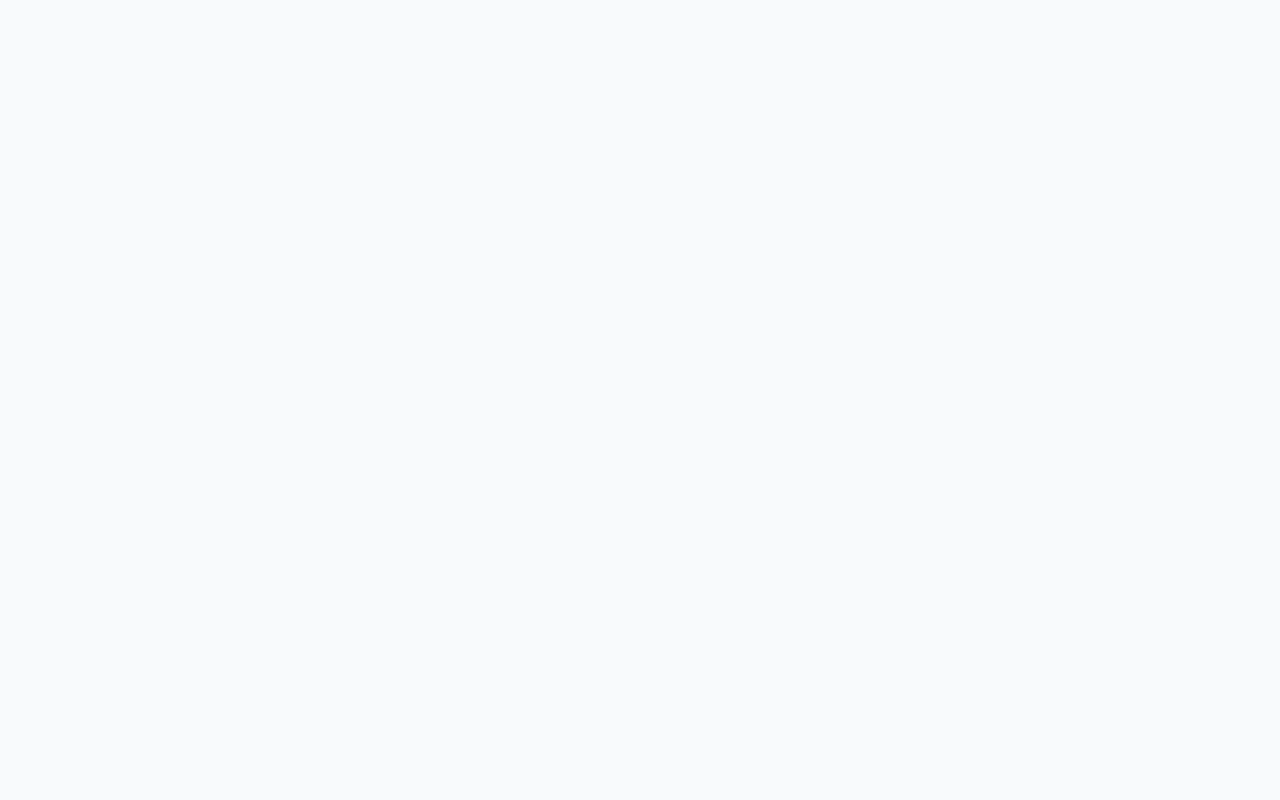
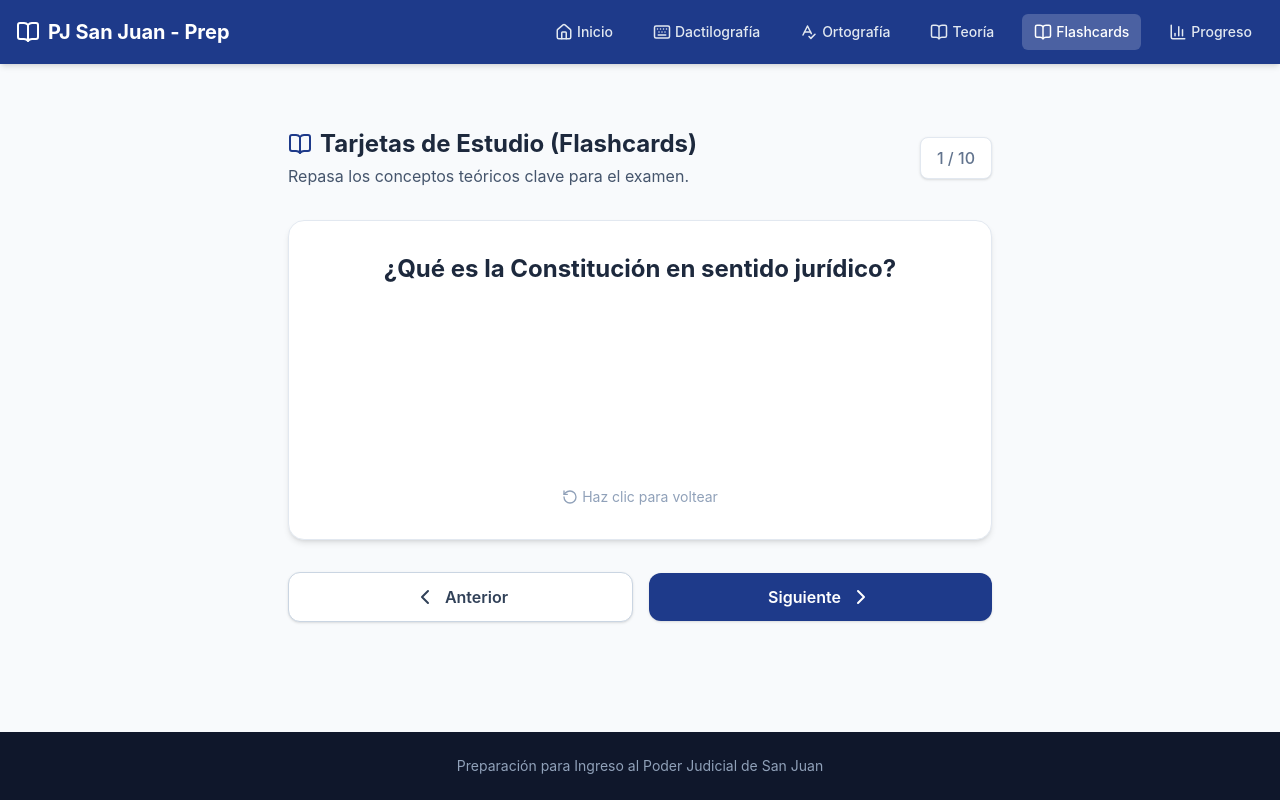
Before and after one commit to gabrielgarbi/poder-judicial-training, a React (Vite) app: page /flashcards in a window 1280 px wide. Before the commit this address had no page. Built offline with nearby package versions, Linux system fonts and the light colour scheme.

Commit message:
Add flashcards feature and fix encoding issues

```diff
--- a/src/App.tsx
+++ b/src/App.tsx
@@ -5,6 +5,7 @@ import { TypingTest } from './pages/TypingTest';
 import { SpellingTest } from './pages/SpellingTest';
 import { QuizTest } from './pages/QuizTest';
 import { Dashboard } from './pages/Dashboard';
+import { Flashcards } from './pages/Flashcards';
 
 function App() {
   return (
@@ -15,6 +16,7 @@ function App() {
           <Route path="typing" element={<TypingTest />} />
           <Route path="spelling" element={<SpellingTest />} />
           <Route path="quiz" element={<QuizTest />} />
+          <Route path="flashcards" element={<Flashcards />} />
           <Route path="dashboard" element={<Dashboard />} />
         </Route>
       </Routes>
--- a/src/components/Layout.tsx
+++ b/src/components/Layout.tsx
@@ -9,6 +9,7 @@ export function Layout() {
     { path: '/typing', label: 'Dactilografía', icon: Keyboard },
     { path: '/spelling', label: 'Ortografía', icon: SpellCheck },
     { path: '/quiz', label: 'Teoría', icon: BookOpen },
+    { path: '/flashcards', label: 'Flashcards', icon: BookOpen },
     { path: '/dashboard', label: 'Progreso', icon: BarChart3 },
   ];
 
--- a/src/data/questions.ts
+++ b/src/data/questions.ts
@@ -69,7 +69,7 @@ export const questions: Question[] = [
   },
   {
     id: 6,
-    question: "Según la Ley de Protección Integral a las Mujeres (Ley 26.485), ¿qué tipo de violencia causa daño emocional y disminución de la autoestima?",
+    question: "Según la Ley de Protección Integral a las Mujeres, ¿qué tipo de violencia causa daño emocional y disminución de la autoestima?",
     options: [
       "Violencia física.",
       "Violencia económica.",
@@ -102,5 +102,29 @@ export const questions: Question[] = [
     ],
     correctAnswerIndex: 1,
     explanation: "El equipo de salud adopta inicialmente la internación, pero el juez controla inmediatamente su legalidad."
+  },
+  {
+    id: 9,
+    question: "¿Qué es el interés superior del niño?",
+    options: [
+      "El derecho de los padres a decidir libremente la educación de sus hijos.",
+      "Un principio que obliga a que toda decisión que afecte a menores debe considerar primordialmente la máxima satisfacción de sus derechos.",
+      "La obligación del Estado de proveer subsidios a todas las familias.",
+      "Una doctrina que prioriza siempre el cuidado materno frente al paterno."
+    ],
+    correctAnswerIndex: 1,
+    explanation: "El interés superior del niño es un principio rector consagrado en la Convención sobre los Derechos del Niño que obliga a priorizar sus derechos en toda decisión que los afecte."
+  },
+  {
+    id: 10,
+    question: "¿Cuál es el objetivo principal del procedimiento de flagrancia?",
+    options: [
+      "Aumentar las penas de los delitos cometidos de noche.",
+      "Agilizar el juzgamiento de delitos cuando el autor es sorprendido en el momento de cometer el hecho o inmediatamente después.",
+      "Excusar de prisión a todos los delincuentes primarios.",
+      "Evitar la participación del Ministerio Público Fiscal en el proceso."
+    ],
+    correctAnswerIndex: 1,
+    explanation: "La flagrancia permite un proceso veloz (generalmente oral) cuando la prueba del delito es evidente por haberse sorprendido al autor in fraganti."
   }
 ];
--- /dev/null
+++ b/src/pages/Flashcards.tsx
@@ -0,0 +1,88 @@
+import { useState } from 'react';
+import { questions } from '../data/questions';
+import { BookOpen, ChevronLeft, ChevronRight, RotateCcw } from 'lucide-react';
+
+export function Flashcards() {
+  const [currentIndex, setCurrentIndex] = useState(0);
+  const [isFlipped, setIsFlipped] = useState(false);
+
+  const currentCard = questions[currentIndex];
+
+  const handleNext = () => {
+    setIsFlipped(false);
+    setTimeout(() => {
+      setCurrentIndex((prev) => (prev + 1) % questions.length);
+    }, 150);
+  };
+
+  const handlePrev = () => {
+    setIsFlipped(false);
+    setTimeout(() => {
+      setCurrentIndex((prev) => (prev - 1 + questions.length) % questions.length);
+    }, 150);
+  };
+
+  const flipCard = () => {
+    setIsFlipped(!isFlipped);
+  };
+
+  return (
+    <div className="max-w-3xl mx-auto p-4 md:p-8">
+      <div className="flex items-center justify-between mb-8">
+        <div>
+          <h2 className="text-2xl font-bold text-slate-800 flex items-center">
+            <BookOpen className="mr-2 text-primary" />
+            Tarjetas de Estudio (Flashcards)
+          </h2>
+          <p className="text-slate-600 mt-1">Repasa los conceptos teóricos clave para el examen.</p>
+        </div>
+        <div className="text-slate-500 font-medium bg-white px-4 py-2 rounded-lg shadow-sm border border-slate-200">
+          {currentIndex + 1} / {questions.length}
+        </div>
+      </div>
+
+      <div className="relative w-full h-80 mb-8 cursor-pointer [perspective:1000px]" onClick={flipCard}>
+        <div className={`w-full h-full transition-transform duration-500 [transform-style:preserve-3d] ${isFlipped ? '[transform:rotateY(180deg)]' : ''}`}>
+
+          {/* Front (Question) */}
+          <div className="absolute w-full h-full [backface-visibility:hidden] bg-white border border-slate-200 shadow-md rounded-2xl p-8 flex flex-col justify-center items-center text-center">
+            <h3 className="text-2xl text-slate-800 font-bold mb-4">{currentCard.question}</h3>
+            <p className="text-slate-400 text-sm mt-auto flex items-center">
+              <RotateCcw size={16} className="mr-1" />
+              Haz clic para voltear
+            </p>
+          </div>
+
+          {/* Back (Answer) */}
+          <div className="absolute w-full h-full [backface-visibility:hidden] bg-blue-50 border border-blue-200 shadow-md rounded-2xl p-8 flex flex-col justify-center items-center text-center [transform:rotateY(180deg)]">
+            <span className="text-blue-600 font-bold uppercase tracking-wider text-sm mb-2">Respuesta Correcta</span>
+            <p className="text-xl text-slate-800 font-medium mb-6">
+              {currentCard.options[currentCard.correctAnswerIndex]}
+            </p>
+            <div className="bg-white p-4 rounded-lg border border-blue-100 w-full">
+              <p className="text-slate-600 text-sm italic">{currentCard.explanation}</p>
+            </div>
+          </div>
+
+        </div>
+      </div>
+
+      <div className="flex justify-between items-center gap-4">
+        <button
+          onClick={handlePrev}
+          className="flex-1 bg-white hover:bg-slate-50 text-slate-700 font-semibold py-3 px-6 border border-slate-300 rounded-xl shadow-sm transition-colors flex items-center justify-center"
+        >
+          <ChevronLeft className="mr-2" />
+          Anterior
+        </button>
+        <button
+          onClick={handleNext}
+          className="flex-1 bg-primary hover:bg-blue-800 text-white font-semibold py-3 px-6 rounded-xl shadow-sm transition-colors flex items-center justify-center"
+        >
+          Siguiente
+          <ChevronRight className="ml-2" />
+        </button>
+      </div>
+    </div>
+  );
+}
--- a/src/pages/Home.tsx
+++ b/src/pages/Home.tsx
@@ -54,6 +54,13 @@ export function Home() {
       icon: BookOpen,
       path: '/quiz',
       color: 'bg-purple-100 text-purple-700'
+    },
+    {
+      title: 'Tarjetas de Estudio',
+      desc: 'Flashcards para repasar y memorizar los conceptos teóricos clave de todo el programa del cuadernillo.',
+      icon: BookOpen,
+      path: '/flashcards',
+      color: 'bg-amber-100 text-amber-700'
     }
   ];
 
@@ -69,7 +76,7 @@ export function Home() {
         </div>
       </div>
 
-      <div className="grid grid-cols-1 md:grid-cols-3 gap-6">
+      <div className="grid grid-cols-1 sm:grid-cols-2 lg:grid-cols-4 gap-6">
         {modules.map((m) => {
           const Icon = m.icon;
           return (
```
